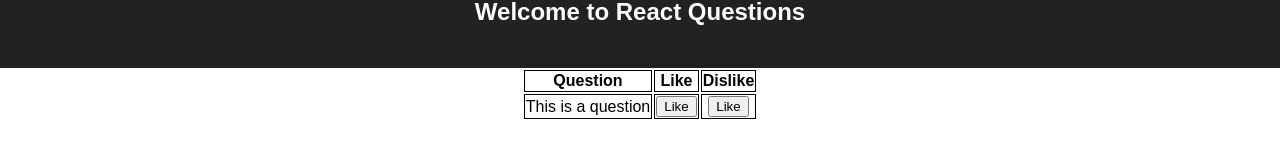
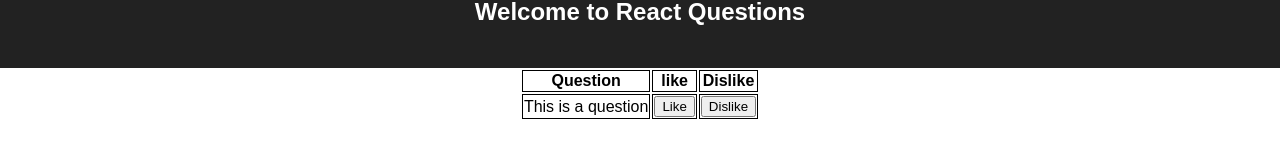
Before and after one commit to ezeanic/agenda-smartstar, a React (Create React App) app in the folder client/: page / in a window 1280 px wide. Shown: the part 122-289 px from the top of the page. Built offline with nearby package versions, Linux system fonts and the light colour scheme; no server answers.

Commit message:
still an error

```diff
--- a/client/src/App.tsx
+++ b/client/src/App.tsx
@@ -11,28 +11,33 @@
 
 class UpButton extends React.Component <{entry:QuestionEntry}> {
   public render() {
+
     let entry = this.props.entry
     if(entry.canUpVote == true){
-      return <button type="button" id="likeButton">Like</button>
+      return <button  type="button" id="likeButton">Like</button>
     } else {
-      return <button type="button" id="unLikeButton">unLike</button>
+      return <button  type="button" id="unLikeButton">unLike</button>
+    }
+
     }
   }
-}
+
 
 class DownButton extends React.Component <{entry:QuestionEntry}> {
   public render() {
+
     let entry = this.props.entry
       if(entry.canDownVote == true){
-        return <button type="button" id="dislikeButton">Like</button>
+        return <button  type="button" id="dislikeButton">Dislike</button>
       } else {
-        return <button type="button" id="unDislikeButton">unDislike</button>
+        return <button  type="button" id="unDislikeButton">unDislike</button>
       }
     }
 }
 
 class SimpleTable extends React.Component <{entries:QuestionEntry[]},{}> {
     public render() {
+
         let rows:any = []
         let entries = this.props.entries
         for (let ix in entries) {
@@ -43,15 +48,21 @@
         }
         return <table  className="App-center">
                 <tbody>
-                <tr><th className="App-table">Question</th><th className="App-table">Like</th><th className="App-table">Dislike</th></tr>
+                <tr><th className="App-table">Question</th><th className="App-table">like</th><th className="App-table">Dislike</th></tr>
                 {rows}
                </tbody>
                </table>
     }
 }
 
-class App extends React.Component <AppProps, {questionList: QuestionEntry []}> {
+class App extends React.Component <AppProps, {questionList: QuestionEntry []}, {}> {
 
+  flipValueUp =() =>{
+    this.setState({canUpVote: !this.state.canUpVote});
+  }
+  flipValueDown =() =>{
+    this.setState({canDownVote: !this.state.canDownVote});
+  }
   //constructor(props: AppProps) {
     //super(props)
   //  let emptyQuestionList: QuestionEntry[] = []
```
